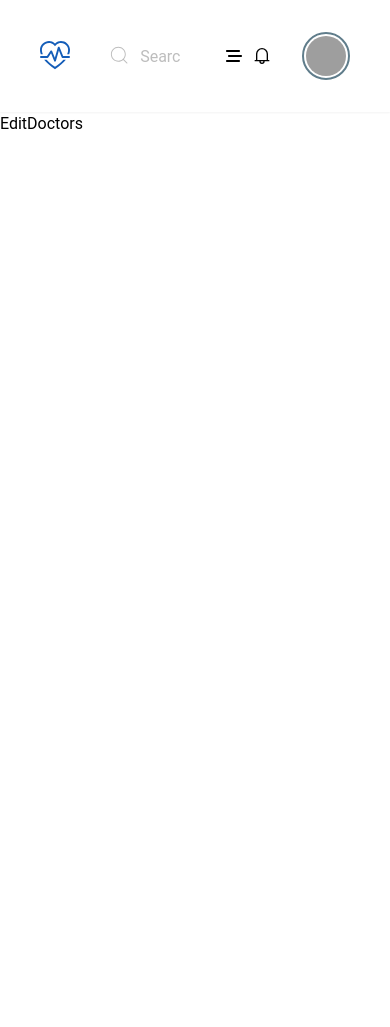
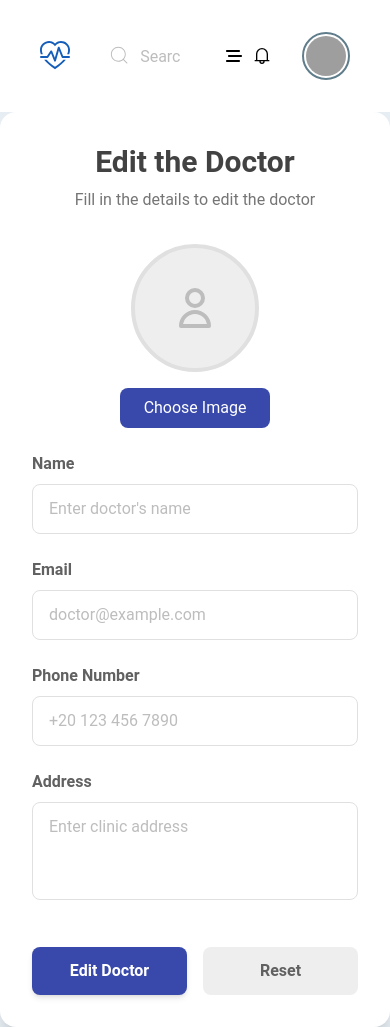
Before and after one commit to Hazem584/Cure-Web, a React (Vite) app: page /admin/edit-doctors in a window 390 px wide. Before the commit the page ends 844 px from the top, so only its background shows below. Built offline with nearby package versions, Linux system fonts and the light colour scheme; grey boxes are pictures that could not be loaded.

Commit message:
Refactor AdminLayout to include phone and address fields for doctors; update AddDoctorView and EditDoctor components for improved styling and functionality.

```diff
--- a/src/AdminLayout/AdminLayout.jsx
+++ b/src/AdminLayout/AdminLayout.jsx
@@ -12,6 +12,8 @@ const AdminLayout = () => {
       id: 101,
       name: "Robert Johnson",
       email: "robert.johnson101@example.com",
+      phone: "+1 (555) 123-4567",
+      address: "123 Main St, New York, NY",
       photo:
         "https://images.unsplash.com/photo-1559839734-2b71ea197ec2?ixlib=rb-4.1.0&ixid=M3wxMjA3fDB8MHxzZWFyY2h8OHx8ZG9jdG9yfGVufDB8fDB8fHww&auto=format&fit=crop&q=60&w=500",
     },
@@ -19,6 +21,8 @@ const AdminLayout = () => {
       id: 102,
       name: "Robert Johnson",
       email: "robert.johnson102@example.com",
+      phone: "+1 (555) 234-5678",
+      address: "456 Park Ave, Los Angeles, CA",
       photo:
         "https://images.unsplash.com/photo-1659353888906-adb3e0041693?ixlib=rb-4.1.0&ixid=M3wxMjA3fDB8MHxzZWFyY2h8NTR8fGRvY3RvcnxlbnwwfHwwfHx8MA%3D%3D&auto=format&fit=crop&q=60&w=500",
     },
@@ -26,6 +30,8 @@ const AdminLayout = () => {
       id: 103,
       name: "Robert Johnson",
       email: "robert.johnson103@example.com",
+      phone: "+1 (555) 345-6789",
+      address: "789 Broadway, Chicago, IL",
       photo:
         "https://images.unsplash.com/photo-1582750433449-648ed127bb54?ixlib=rb-4.1.0&ixid=M3wxMjA3fDB8MHxzZWFyY2h8MTJ8fGRvY3RvcnxlbnwwfHwwfHx8MA%3D%3D&auto=format&fit=crop&q=60&w=500",
     },
@@ -33,6 +39,8 @@ const AdminLayout = () => {
       id: 104,
       name: "Robert Johnson",
       email: "robert.johnson104@example.com",
+      phone: "+1 (555) 456-7890",
+      address: "12 Ocean Blvd, Miami, FL",
       photo:
         "https://plus.unsplash.com/premium_photo-1661580574627-9211124e5c3f?ixlib=rb-4.1.0&ixid=M3wxMjA3fDB8MHxzZWFyY2h8OXx8ZG9jdG9yfGVufDB8fDB8fHww&auto=format&fit=crop&q=60&w=500",
     },
@@ -40,6 +48,8 @@ const AdminLayout = () => {
       id: 105,
       name: "Robert Johnson",
       email: "robert.johnson105@example.com",
+      phone: "+1 (555) 567-8901",
+      address: "98 Maple St, Houston, TX",
       photo:
         "https://plus.unsplash.com/premium_photo-1661766718556-13c2efac1388?ixlib=rb-4.1.0&ixid=M3wxMjA3fDB8MHxzZWFyY2h8MjV8fGRvY3RvcnxlbnwwfHwwfHx8MA%3D%3D&auto=format&fit=crop&q=60&w=500",
     },
@@ -47,6 +57,8 @@ const AdminLayout = () => {
       id: 106,
       name: "Robert Johnson",
       email: "robert.johnson106@example.com",
+      phone: "+1 (555) 678-9012",
+      address: "21 Sunset Rd, Seattle, WA",
       photo:
         "https://images.unsplash.com/photo-1643297654416-05795d62e39c?ixlib=rb-4.1.0&ixid=M3wxMjA3fDB8MHxzZWFyY2h8NTZ8fGRvY3RvcnxlbnwwfHwwfHx8MA%3D%3D&auto=format&fit=crop&q=60&w=500",
     },
@@ -54,6 +66,8 @@ const AdminLayout = () => {
       id: 204,
       name: "Robert Johnson",
       email: "robert.johnson204@example.com",
+      phone: "+1 (555) 789-0123",
+      address: "33 Elm St, Boston, MA",
       photo:
         "https://plus.unsplash.com/premium_photo-1681966907271-1e350ec3bb95?ixlib=rb-4.1.0&ixid=M3wxMjA3fDB8MHxwaG90by1wYWdlfHx8fGVufDB8fHx8fA%3D%3D&auto=format&fit=crop&q=80&w=1193",
     },
@@ -61,6 +75,8 @@ const AdminLayout = () => {
       id: 205,
       name: "Robert Johnson",
       email: "robert.johnson205@example.com",
+      phone: "+1 (555) 890-1234",
+      address: "77 Pine St, San Francisco, CA",
       photo:
         "https://images.unsplash.com/photo-1712215544003-af10130f8eb3?ixlib=rb-4.1.0&ixid=M3wxMjA3fDB8MHxzZWFyY2h8MzF8fGRvY3RvcnxlbnwwfHwwfHx8MA%3D%3D&auto=format&fit=crop&q=60&w=500",
     },
@@ -68,6 +84,8 @@ const AdminLayout = () => {
       id: 206,
       name: "Robert Johnson",
       email: "robert.johnson206@example.com",
+      phone: "+1 (555) 901-2345",
+      address: "55 Hillview Dr, Denver, CO",
       photo:
         "https://images.unsplash.com/photo-1612349317150-e413f6a5b16d?ixlib=rb-4.1.0&ixid=M3wxMjA3fDB8MHxzZWFyY2h8M3x8ZG9jdG9yfGVufDB8fDB8fHww&auto=format&fit=crop&q=60&w=500",
     },
--- a/src/AdminLayout/Components/AddDoctorView.jsx
+++ b/src/AdminLayout/Components/AddDoctorView.jsx
@@ -64,7 +64,7 @@ const AddDoctorView = () => {
   };
 
   return (
-    <div className="min-h-screen bg-gradient-to-br from-blue-50 to-indigo-100 p-6">
+    <div className="min-h-screen bg-dark-textPrimary">
       {showSuccess && (
         <div className="fixed top-4 right-4 z-50 animate-slide-in">
           <div className="bg-green-500 text-white px-6 py-4 rounded-lg shadow-lg flex items-center gap-3">
--- a/src/AdminLayout/Components/DashCards.jsx
+++ b/src/AdminLayout/Components/DashCards.jsx
@@ -52,7 +52,7 @@ const DashCards = ({ doctor }) => {
                 </div>
               </div>
               <div className="flex gap-5 mt-3">
-                <Link to="/admin/edit-doctors">
+                <Link to="/admin/edit-doctors" state={{ doctor }}>
                   <Button>Edit</Button>
                 </Link>
 
--- a/src/AdminLayout/Components/EditDoctor.jsx
+++ b/src/AdminLayout/Components/EditDoctor.jsx
@@ -1,7 +1,238 @@
-import React from "react";
+import React, { useState } from "react";
+import { useLocation } from "react-router-dom";
 
 const EditDoctor = () => {
-  return <div>EditDoctors</div>;
+  const location = useLocation();
+  const { doctor } = location.state || {};
+
+  const [formData, setFormData] = useState({
+    name: doctor?.name || "",
+    email: doctor?.email || "",
+    address: doctor?.address || "",
+    phoneNumber: doctor?.phone || "",
+    image: doctor?.photo || "",
+  });
+
+  const [previewImage, setPreviewImage] = useState(null);
+  const [showSuccess, setShowSuccess] = useState(false);
+
+  const handleChange = (e) => {
+    const { name, value } = e.target;
+    setFormData((prev) => ({
+      ...prev,
+      [name]: value,
+    }));
+  };
+
+  const handleImageChange = (e) => {
+    const file = e.target.files[0];
+    if (file) {
+      const reader = new FileReader();
+      reader.onloadend = () => {
+        setPreviewImage(reader.result);
+        setFormData((prev) => ({
+          ...prev,
+          image: reader.result,
+        }));
+      };
+      reader.readAsDataURL(file);
+    }
+  };
+
+  const handleSubmit = (e) => {
+    e.preventDefault();
+    console.log("Doctor Data:", formData);
+    setShowSuccess(true);
+    setFormData({
+      name: "",
+      email: "",
+      address: "",
+      phoneNumber: "",
+      image: "",
+    });
+    setPreviewImage(null);
+    setTimeout(() => {
+      setShowSuccess(false);
+    }, 5000);
+  };
+
+  const handleReset = () => {
+    setFormData({
+      name: "",
+      email: "",
+      address: "",
+      phoneNumber: "",
+      image: "",
+    });
+    setPreviewImage(null);
+  };
+
+  return (
+    <div className="min-h-screen bg-dark-textPrimary">
+      {showSuccess && (
+        <div className="fixed top-4 right-4 z-50 animate-slide-in ">
+          <div className="bg-green-500 text-white px-6 py-4 rounded-lg shadow-lg flex items-center gap-3 ">
+            <svg
+              className="w-6 h-6"
+              fill="none"
+              stroke="currentColor"
+              viewBox="0 0 24 24"
+            >
+              <path
+                strokeLinecap="round"
+                strokeLinejoin="round"
+                strokeWidth={2}
+                d="M5 13l4 4L19 7"
+              />
+            </svg>
+            <div>
+              <p className="font-semibold">Success!</p>
+              <p className="text-sm">Doctor Edited successfully.</p>
+            </div>
+            <button
+              onClick={() => setShowSuccess(false)}
+              className="ml-4 text-white hover:text-gray-200"
+            >
+              <svg
+                className="w-5 h-5"
+                fill="none"
+                stroke="currentColor"
+                viewBox="0 0 24 24"
+              >
+                <path
+                  strokeLinecap="round"
+                  strokeLinejoin="round"
+                  strokeWidth={2}
+                  d="M6 18L18 6M6 6l12 12"
+                />
+              </svg>
+            </button>
+          </div>
+        </div>
+      )}
+
+      <div className="max-w-2xl mx-auto">
+        <div className="bg-white rounded-2xl shadow-xl p-8">
+          <h1 className="text-3xl font-bold text-gray-800 mb-2 text-center">
+            Edit the Doctor
+          </h1>
+          <p className="text-gray-600 text-center mb-8">
+            Fill in the details to edit the doctor
+          </p>
+          <form onSubmit={handleSubmit} className="space-y-6">
+            <div className="flex flex-col items-center mb-6">
+              <div className="relative w-32 h-32 mb-4">
+                {previewImage || formData.image ? (
+                  <img
+                    src={previewImage || formData.image}
+                    alt="Preview"
+                    className="w-full h-full object-cover rounded-full border-4 border-indigo-200"
+                  />
+                ) : (
+                  <div className="w-full h-full bg-gray-200 rounded-full flex items-center justify-center border-4 border-gray-300">
+                    <svg
+                      className="w-12 h-12 text-gray-400"
+                      fill="none"
+                      stroke="currentColor"
+                      viewBox="0 0 24 24"
+                    >
+                      <path
+                        strokeLinecap="round"
+                        strokeLinejoin="round"
+                        strokeWidth={2}
+                        d="M16 7a4 4 0 11-8 0 4 4 0 018 0zM12 14a7 7 0 00-7 7h14a7 7 0 00-7-7z"
+                      />
+                    </svg>
+                  </div>
+                )}
+              </div>
+              <label className="cursor-pointer bg-indigo-600 text-white px-6 py-2 rounded-lg hover:bg-indigo-700 transition-colors">
+                <span>Choose Image</span>
+                <input
+                  type="file"
+                  accept="image/*"
+                  onChange={handleImageChange}
+                  className="hidden"
+                />
+              </label>
+            </div>
+            <div>
+              <label className="block text-gray-700 font-semibold mb-2">
+                Name
+              </label>
+              <input
+                type="text"
+                name="name"
+                value={formData.name}
+                onChange={handleChange}
+                placeholder="Enter doctor's name"
+                required
+                className="w-full px-4 py-3 border border-gray-300 rounded-lg focus:ring-2 focus:ring-indigo-500 focus:border-transparent outline-none transition"
+              />
+            </div>
+            <div>
+              <label className="block text-gray-700 font-semibold mb-2">
+                Email
+              </label>
+              <input
+                type="email"
+                name="email"
+                value={formData.email}
+                onChange={handleChange}
+                placeholder="doctor@example.com"
+                required
+                className="w-full px-4 py-3 border border-gray-300 rounded-lg focus:ring-2 focus:ring-indigo-500 focus:border-transparent outline-none transition"
+              />
+            </div>
+
+            <div>
+              <label className="block text-gray-700 font-semibold mb-2">
+                Phone Number
+              </label>
+              <input
+                type="tel"
+                name="phoneNumber"
+                value={formData.phoneNumber}
+                onChange={handleChange}
+                placeholder="+20 123 456 7890"
+                required
+                className="w-full px-4 py-3 border border-gray-300 rounded-lg focus:ring-2 focus:ring-indigo-500 focus:border-transparent outline-none transition"
+              />
+            </div>
+            <div>
+              <label className="block text-gray-700 font-semibold mb-2">
+                Address
+              </label>
+              <textarea
+                name="address"
+                value={formData.address}
+                onChange={handleChange}
+                placeholder="Enter clinic address"
+                required
+                rows="3"
+                className="w-full px-4 py-3 border border-gray-300 rounded-lg focus:ring-2 focus:ring-indigo-500 focus:border-transparent outline-none transition resize-none"
+              />
+            </div>
+            <div className="flex gap-4 pt-4">
+              <button
+                type="submit"
+                className="flex-1 bg-indigo-600 text-white py-3 rounded-lg font-semibold hover:bg-indigo-700 transition-colors shadow-md hover:shadow-lg"
+              >
+                Edit Doctor
+              </button>
+              <button
+                type="button"
+                onClick={handleReset}
+                className="flex-1 bg-gray-200 text-gray-700 py-3 rounded-lg font-semibold hover:bg-gray-300 transition-colors"
+              >
+                Reset
+              </button>
+            </div>
+          </form>
+        </div>
+      </div>
+    </div>
+  );
 };
 
 export default EditDoctor;
```
